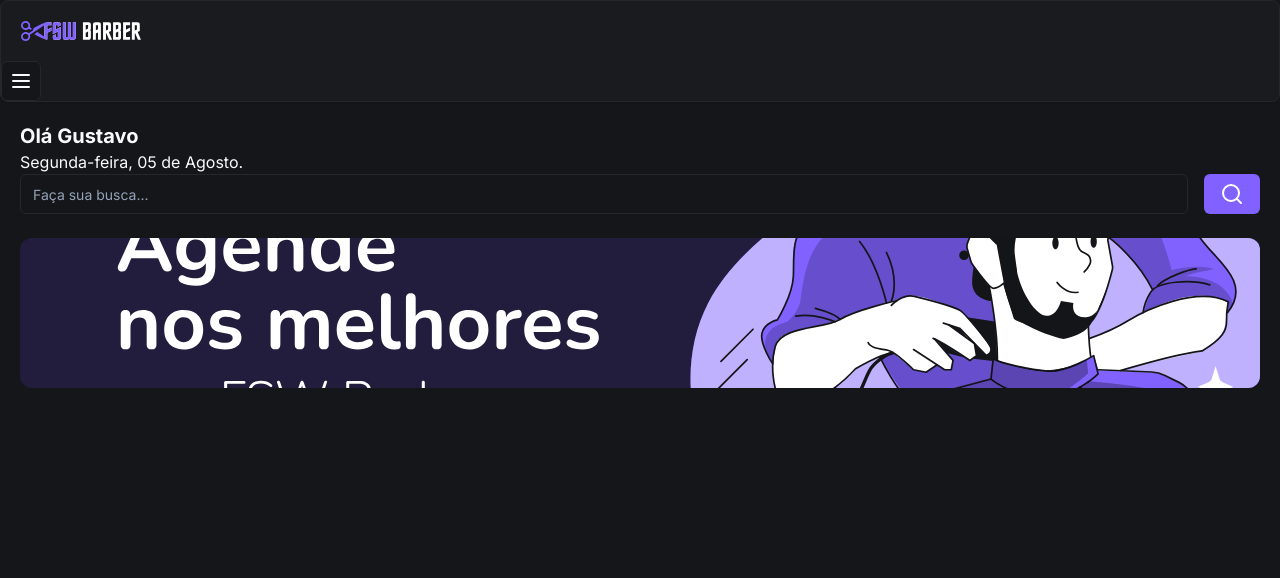
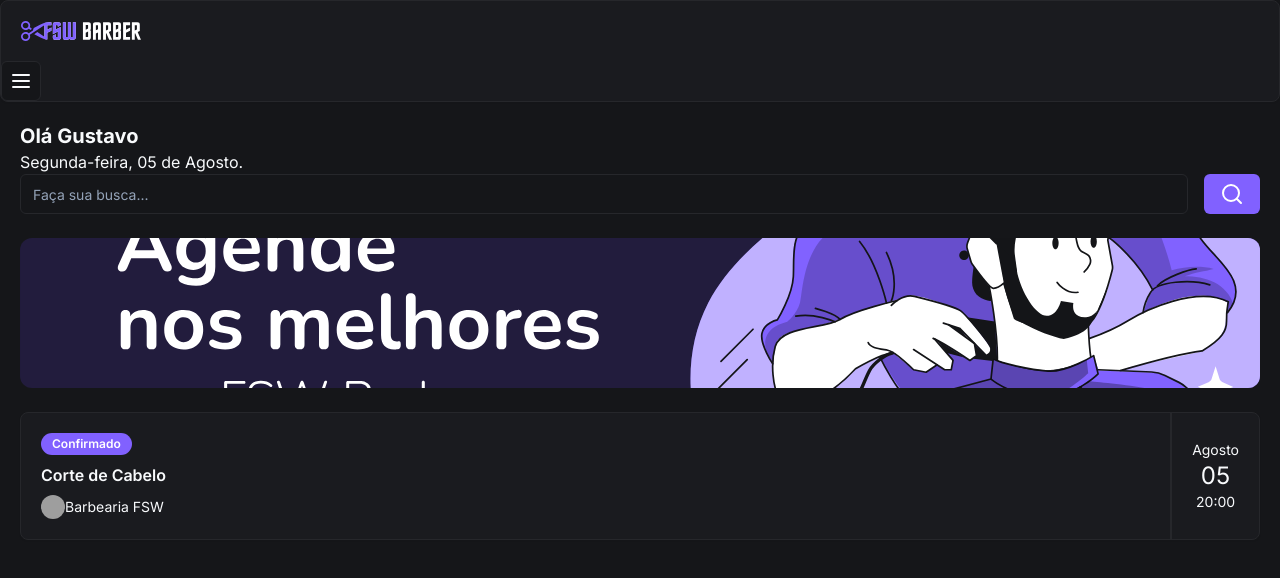
Before and after one commit to Baccan/fsw-barber-2024, a Next.js app: page / in a window 1280 px wide. Shown: the top 578 px of the page. Built offline with nearby package versions, Linux system fonts and the light colour scheme; grey boxes are pictures that could not be loaded.

Commit message:
[FEATURE] add booking item

```diff
--- /dev/null
+++ b/app/_components/ui/avatar.tsx
@@ -0,0 +1,50 @@
+"use client"
+
+import * as React from "react"
+import * as AvatarPrimitive from "@radix-ui/react-avatar"
+
+import { cn } from "@/app/_lib/utils"
+
+const Avatar = React.forwardRef<
+  React.ElementRef<typeof AvatarPrimitive.Root>,
+  React.ComponentPropsWithoutRef<typeof AvatarPrimitive.Root>
+>(({ className, ...props }, ref) => (
+  <AvatarPrimitive.Root
+    ref={ref}
+    className={cn(
+      "relative flex h-10 w-10 shrink-0 overflow-hidden rounded-full",
+      className,
+    )}
+    {...props}
+  />
+))
+Avatar.displayName = AvatarPrimitive.Root.displayName
+
+const AvatarImage = React.forwardRef<
+  React.ElementRef<typeof AvatarPrimitive.Image>,
+  React.ComponentPropsWithoutRef<typeof AvatarPrimitive.Image>
+>(({ className, ...props }, ref) => (
+  <AvatarPrimitive.Image
+    ref={ref}
+    className={cn("aspect-square h-full w-full", className)}
+    {...props}
+  />
+))
+AvatarImage.displayName = AvatarPrimitive.Image.displayName
+
+const AvatarFallback = React.forwardRef<
+  React.ElementRef<typeof AvatarPrimitive.Fallback>,
+  React.ComponentPropsWithoutRef<typeof AvatarPrimitive.Fallback>
+>(({ className, ...props }, ref) => (
+  <AvatarPrimitive.Fallback
+    ref={ref}
+    className={cn(
+      "flex h-full w-full items-center justify-center rounded-full bg-muted",
+      className,
+    )}
+    {...props}
+  />
+))
+AvatarFallback.displayName = AvatarPrimitive.Fallback.displayName
+
+export { Avatar, AvatarImage, AvatarFallback }
--- /dev/null
+++ b/app/_components/ui/badge.tsx
@@ -0,0 +1,36 @@
+import * as React from "react"
+import { cva, type VariantProps } from "class-variance-authority"
+
+import { cn } from "@/app/_lib/utils"
+
+const badgeVariants = cva(
+  "inline-flex items-center rounded-full border px-2.5 py-0.5 text-xs font-semibold transition-colors focus:outline-none focus:ring-2 focus:ring-ring focus:ring-offset-2",
+  {
+    variants: {
+      variant: {
+        default:
+          "border-transparent bg-primary text-primary-foreground hover:bg-primary/80",
+        secondary:
+          "border-transparent bg-secondary text-secondary-foreground hover:bg-secondary/80",
+        destructive:
+          "border-transparent bg-destructive text-destructive-foreground hover:bg-destructive/80",
+        outline: "text-foreground",
+      },
+    },
+    defaultVariants: {
+      variant: "default",
+    },
+  },
+)
+
+export interface BadgeProps
+  extends React.HTMLAttributes<HTMLDivElement>,
+    VariantProps<typeof badgeVariants> {}
+
+function Badge({ className, variant, ...props }: BadgeProps) {
+  return (
+    <div className={cn(badgeVariants({ variant }), className)} {...props} />
+  )
+}
+
+export { Badge, badgeVariants }
--- a/app/page.tsx
+++ b/app/page.tsx
@@ -10,7 +10,10 @@
 import { Input } from "./_components/ui/input"
 import { SearchIcon } from "lucide-react"
 import { Button } from "./_components/ui/button"
+import { Card, CardContent } from "./_components/ui/card"
 import Image from "next/image"
+import { Badge } from "./_components/ui/badge"
+import { Avatar, AvatarImage } from "./_components/ui/avatar"
 
 const Home = () => {
   // const [] = useState()
@@ -20,11 +23,15 @@
   // return <Button>Click me</Button>
   return (
     <div>
+      {/* HEADER */}
       <Header />
+
+      {/* TEXTO */}
       <div className="p-5">
         <h2 className="text-xl font-bold">Olá Gustavo</h2>
         <p>Segunda-feira, 05 de Agosto.</p>
 
+        {/* BUSCA */}
         <div className="flex items-center gap-2 space-x-2">
           <Input placeholder="Faça sua busca..." />
           <Button>
@@ -32,6 +39,7 @@
           </Button>
         </div>
 
+        {/* BANNER */}
         <div className="relative mt-6 h-[150px] w-full">
           <Image
             src="/banner-01.svg"
@@ -40,6 +48,31 @@
             className="rounded-xl object-cover"
           />
         </div>
+
+        {/* AGENDAMENTO */}
+        <Card className="mt-6">
+          <CardContent className="flex justify-between p-0">
+            {/* ESQUERDA */}
+            <div className="flex flex-col gap-2 py-5 pl-5">
+              <Badge className="w-fit">Confirmado</Badge>
+              <h3 className="font-semibold">Corte de Cabelo</h3>
+
+              <div className="gap2 flex items-center">
+                <Avatar className="h-6 w-6">
+                  <AvatarImage src="https://utfs.io/f/c97a2dc9-cf62-468b-a851-bfd2bdde775f-16p.png" />
+                </Avatar>
+                <p className="text-sm">Barbearia FSW</p>
+              </div>
+            </div>
+
+            {/* DIREITA */}
+            <div className="flex flex-col items-center justify-center border-l-2 border-solid px-5">
+              <p className="text-sm">Agosto</p>
+              <p className="text-2xl">05</p>
+              <p className="text-sm">20:00</p>
+            </div>
+          </CardContent>
+        </Card>
       </div>
     </div>
   )
--- a/package.json
+++ b/package.json
@@ -14,6 +14,7 @@
   },
   "dependencies": {
     "@prisma/client": "^5.17.0",
+    "@radix-ui/react-avatar": "^1.1.0",
     "@radix-ui/react-slot": "^1.1.0",
     "class-variance-authority": "^0.7.0",
     "clsx": "^2.1.1",
```
Also changed, not shown: 1 other file (tests, documents, lock files or other folders).
